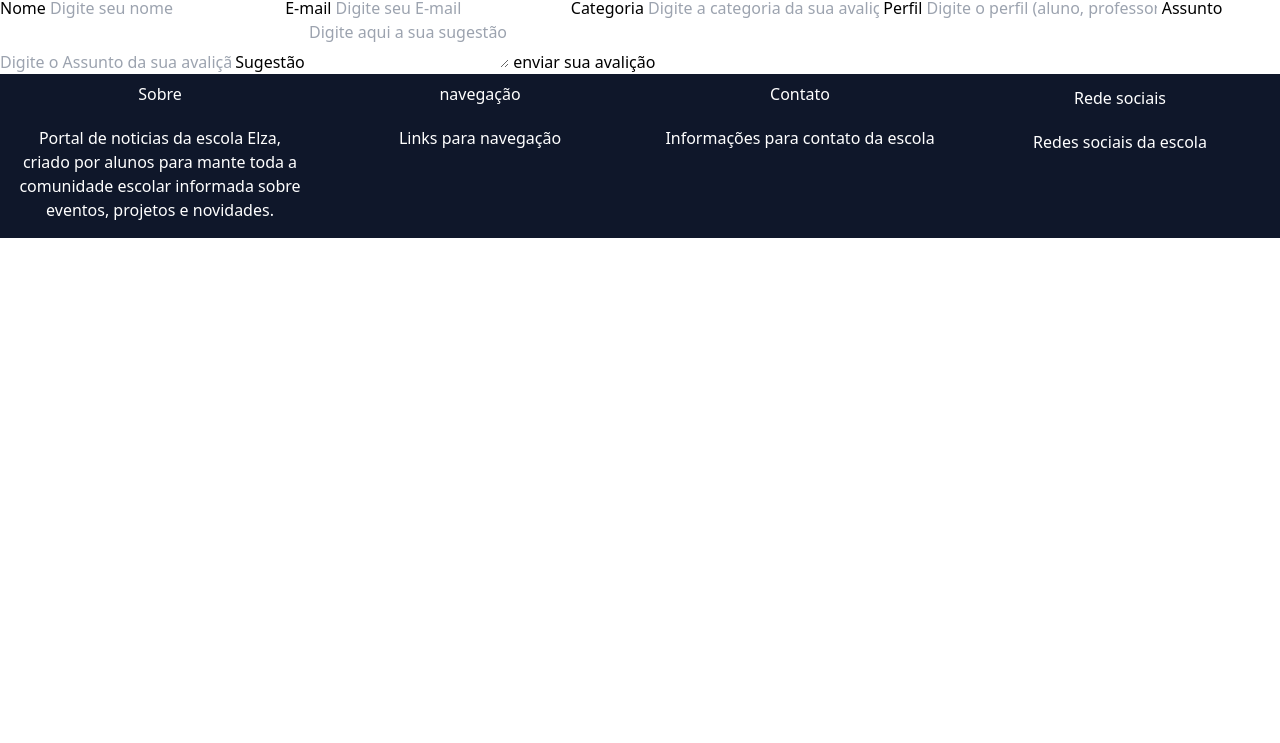
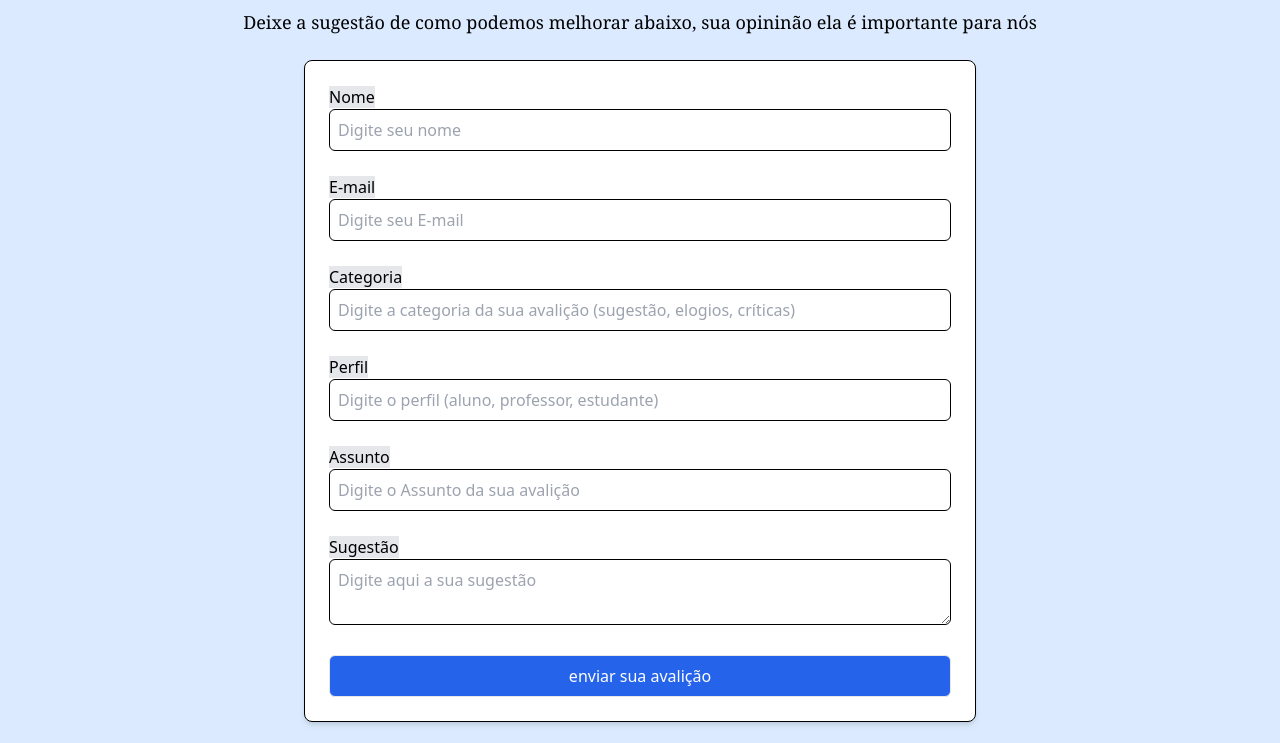
Before and after one commit to ElzaLemons/Elza, a plain HTML site: page WebSite/sugestao.html in a window 1280 px wide. Shown: the part 132-875 px from the top of the page. Before the commit the page ends 800 px from the top, so only its background shows below. Drawn offline with nearby package versions, Linux system fonts and the light colour scheme.

Commit message:
Feat: Adição dos recursos visuais a aba de sugestões assim como os formulários

```diff
--- a/WebSite/sugestao.html
+++ b/WebSite/sugestao.html
@@ -13,7 +13,7 @@
     <link rel="preconnect" href="https://fonts.gstatic.com" crossorigin>
     <link href="https://fonts.googleapis.com/css2?family=Plus+Jakarta+Sans:ital,wght@0,200..800;1,200..800&display=swap" rel="stylesheet">
 </head>
-<body>
+<body class="bg-blue-100 px-7">
 
     <nav>
         <header class="bg-white shadow-md">
@@ -45,48 +45,52 @@
     <main>
         <!-- Seção de Apresentação -->
         <section>
-            <h1>Seção de Sugestões</h1>
-            <p>Deixe a sugestão de como podemos melhorar abaixo, sua opininão ela é importante para nós</p>
+            <h1 class="text-center text-3xl text-gray-800 font['Plus_Jakarta_Sans'] mb-6">Seção de Sugestões</h1>
+            <p class="text-lg text-center text-black font-serif">Deixe a sugestão de como podemos melhorar abaixo, sua opininão ela é importante para nós</p>
         </section>
 
         <!-- seção aonde vai o formulário -->
-        <section>
+        <section class="">
+
             <!-- Criação do formulário -->
-            <form>
-                <label for="nome">Nome</label>
-                <input type="text" id="nome" placeholder="Digite seu nome">
+            <form class="grid grid-cols-1 md:grid-cols-2 gap-6 max-w-2xl mx-auto p-6 bg-white rounded-lg shadow-md  border border-black m-6">
 
-                <label for="email">E-mail</label>
-                <input type="email" id="email" placeholder="Digite seu E-mail">
+                <div class="col-span-2">
+                <label class="bg-gray-200" for="nome">Nome</label>
+                <input class="border border-black rounded-md p-2 w-full" type="text" id="nome" placeholder="Digite seu nome" name="nome">
+                </div>
 
-                <label for="tema">Categoria</label>
-                <input type="text" id="tema" placeholder="Digite a categoria da sua avalição (sugestão, elogios, críticas)">
+                <div class="col-span-2">
+                <label class="bg-gray-200" for="email">E-mail</label>
+                <input class="border border-black rounded-md p-2 w-full" type="email" id="email" placeholder="Digite seu E-mail" name="email">
+                </div>
 
-                <label for="perfil">Perfil</label>
-                <input type="text" id="perfil" placeholder="Digite o perfil (aluno, professor, estudante)">
+                <div class="col-span-2">
+                <label class="bg-gray-200" for="tema">Categoria</label>
+                <input class="border border-black rounded-md p-2 w-full" type="text" id="tema" placeholder="Digite a categoria da sua avalição (sugestão, elogios, críticas)" name="categoria">
+                </div>
 
-                <label for="assunto">Assunto</label>
-                <input type="text" id="assunto" placeholder="Digite o Assunto da sua avalição">
+                <div class="col-span-2">
+                <label class="bg-gray-200" for="perfil">Perfil</label>
+                <input class="border border-black rounded-md p-2 w-full" type="text" id="perfil" placeholder="Digite o perfil (aluno, professor, estudante)" name="perfil">
+                </div>
 
-                <label for="sugestao">Sugestão</label>
-                <textarea id="sugestao" placeholder="Digite aqui a sua sugestão"></textarea>
+                <div class="col-span-2">
+                <label class="bg-gray-200" for="assunto">Assunto</label>
+                <input class="border border-black rounded-md p-2 w-full" type="text" id="assunto" placeholder="Digite o Assunto da sua avalição" name="assunto">
+                </div>
 
-                <button type="submit">enviar sua avalição</button>
+                <div class="col-span-2">
+                    <label class="bg-gray-200" for="sugestao">Sugestão</label>
+                    <textarea class="border border-black rounded-md p-2 w-full" id="sugestao" placeholder="Digite aqui a sua sugestão" name="sugestao"></textarea>
+                </div>
+
+
+                <button class="border bg-blue-600 text-white py-2 px-4 rounded-md hover:bg-blue-700 w-full md:col-span-2" type="submit">enviar sua avalição</button>
             </form>
 
         </section>
     </main>
-
-
-
-
-
-
-
-
-
-
-
 
 
 
```
Also changed, not shown: WebSite/index.html (+1 -1 lines).
